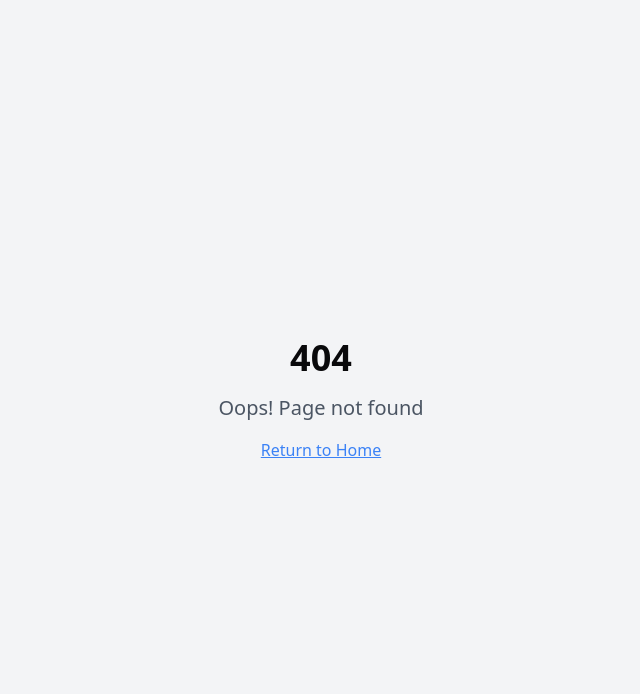
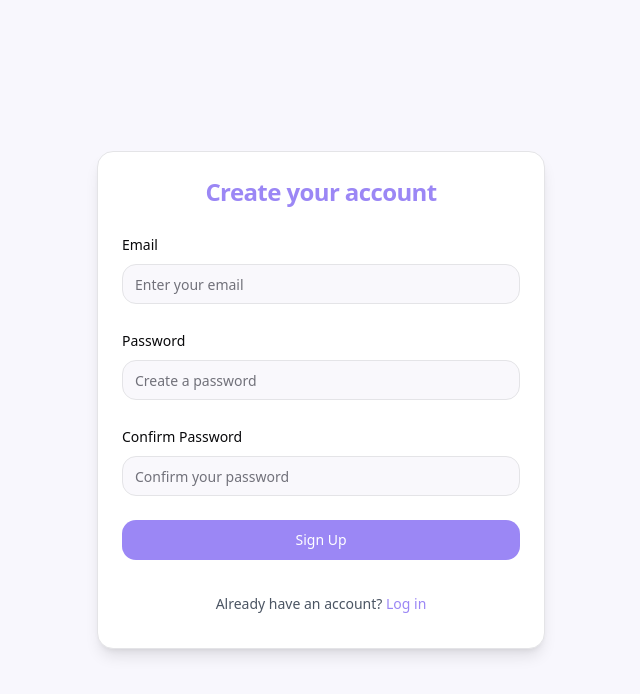
Before and after one commit to arunnadarasa/meridian-minds, a React (Vite) app: page /auth in a window 1280 px wide. Before the commit this address had no page. Shown: the top 694 px of the page, without its empty margins (319-959 px from the left). Built offline with nearby package versions, Linux system fonts and the light colour scheme.

Commit message:
Add Supabase signup page
This commit adds a signup page using Supabase for authentication.  The page will utilize the existing design system.

```diff
--- a/src/App.tsx
+++ b/src/App.tsx
@@ -5,6 +5,7 @@ import { TooltipProvider } from "@/components/ui/tooltip";
 import { QueryClient, QueryClientProvider } from "@tanstack/react-query";
 import { BrowserRouter, Routes, Route } from "react-router-dom";
 import Index from "./pages/Index";
+import Auth from "./pages/auth";
 import NotFound from "./pages/NotFound";
 import Onboarding from "./pages/Onboarding";
 
@@ -18,6 +19,7 @@ const App = () => (
       <BrowserRouter>
         <Routes>
           <Route path="/" element={<Index />} />
+          <Route path="/auth" element={<Auth />} />
           <Route path="/onboarding" element={<Onboarding />} />
           <Route path="*" element={<NotFound />} />
         </Routes>
--- /dev/null
+++ b/src/pages/auth/index.tsx
@@ -0,0 +1,130 @@
+
+import { useState } from "react";
+import { useNavigate } from "react-router-dom";
+import { Card, CardHeader, CardTitle, CardContent } from "@/components/ui/card";
+import { Button } from "@/components/ui/button";
+import { Input } from "@/components/ui/input";
+import { Label } from "@/components/ui/label";
+import { useToast } from "@/hooks/use-toast";
+import { supabase } from "@/integrations/supabase/client";
+
+const Auth = () => {
+  const navigate = useNavigate();
+  const { toast } = useToast();
+  const [loading, setLoading] = useState(false);
+  const [email, setEmail] = useState("");
+  const [password, setPassword] = useState("");
+  const [confirmPassword, setConfirmPassword] = useState("");
+
+  const handleSignUp = async (e: React.FormEvent) => {
+    e.preventDefault();
+
+    if (password !== confirmPassword) {
+      toast({
+        variant: "destructive",
+        title: "Error",
+        description: "Passwords do not match",
+      });
+      return;
+    }
+
+    try {
+      setLoading(true);
+      const { data, error } = await supabase.auth.signUp({
+        email,
+        password,
+      });
+
+      if (error) throw error;
+
+      if (data?.user) {
+        toast({
+          title: "Success!",
+          description: "Please check your email to confirm your account",
+        });
+        // Navigate to onboarding page after email confirmation
+        navigate("/onboarding");
+      }
+    } catch (error) {
+      console.error("Error signing up:", error);
+      toast({
+        variant: "destructive",
+        title: "Error",
+        description: error.message || "An error occurred during signup",
+      });
+    } finally {
+      setLoading(false);
+    }
+  };
+
+  return (
+    <div className="min-h-screen bg-[#F8F7FD] flex items-center justify-center py-12 px-4 sm:px-6 lg:px-8">
+      <Card className="w-full max-w-md bg-white shadow-lg">
+        <CardHeader className="text-center">
+          <CardTitle className="text-2xl font-bold text-[#9b87f5]">
+            Create your account
+          </CardTitle>
+        </CardHeader>
+        <CardContent>
+          <form onSubmit={handleSignUp} className="space-y-6">
+            <div className="space-y-2">
+              <Label htmlFor="email">Email</Label>
+              <Input
+                id="email"
+                type="email"
+                value={email}
+                onChange={(e) => setEmail(e.target.value)}
+                required
+                className="w-full"
+                placeholder="Enter your email"
+              />
+            </div>
+            <div className="space-y-2">
+              <Label htmlFor="password">Password</Label>
+              <Input
+                id="password"
+                type="password"
+                value={password}
+                onChange={(e) => setPassword(e.target.value)}
+                required
+                className="w-full"
+                placeholder="Create a password"
+              />
+            </div>
+            <div className="space-y-2">
+              <Label htmlFor="confirmPassword">Confirm Password</Label>
+              <Input
+                id="confirmPassword"
+                type="password"
+                value={confirmPassword}
+                onChange={(e) => setConfirmPassword(e.target.value)}
+                required
+                className="w-full"
+                placeholder="Confirm your password"
+              />
+            </div>
+            <Button
+              type="submit"
+              className="w-full bg-[#9b87f5] hover:bg-[#8b77e5] text-white"
+              disabled={loading}
+            >
+              {loading ? "Signing up..." : "Sign Up"}
+            </Button>
+            <div className="text-center text-sm text-gray-600">
+              Already have an account?{" "}
+              <Button
+                variant="link"
+                className="text-[#9b87f5] hover:text-[#8b77e5] p-0"
+                onClick={() => navigate("/auth/login")}
+              >
+                Log in
+              </Button>
+            </div>
+          </form>
+        </CardContent>
+      </Card>
+    </div>
+  );
+};
+
+export default Auth;
```
